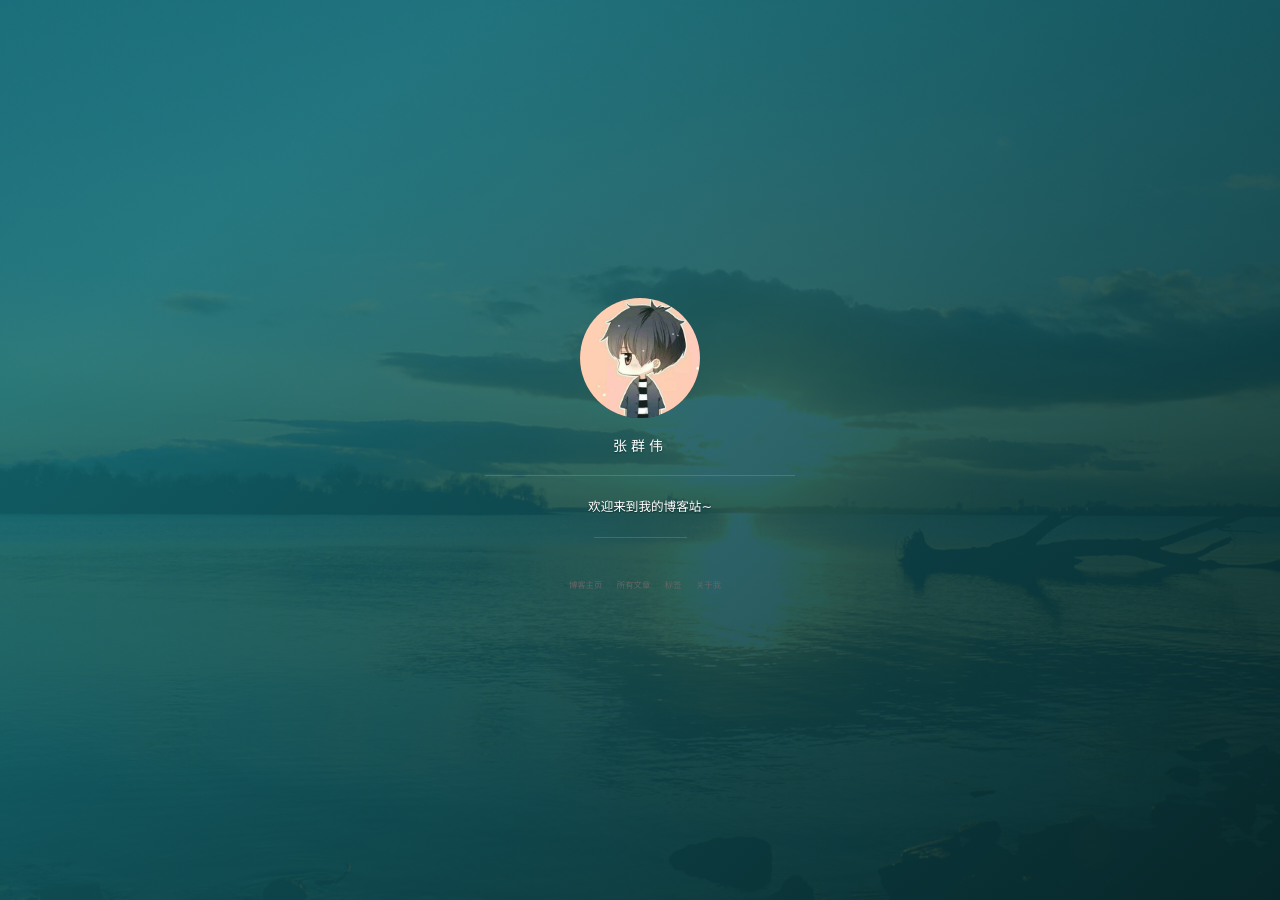
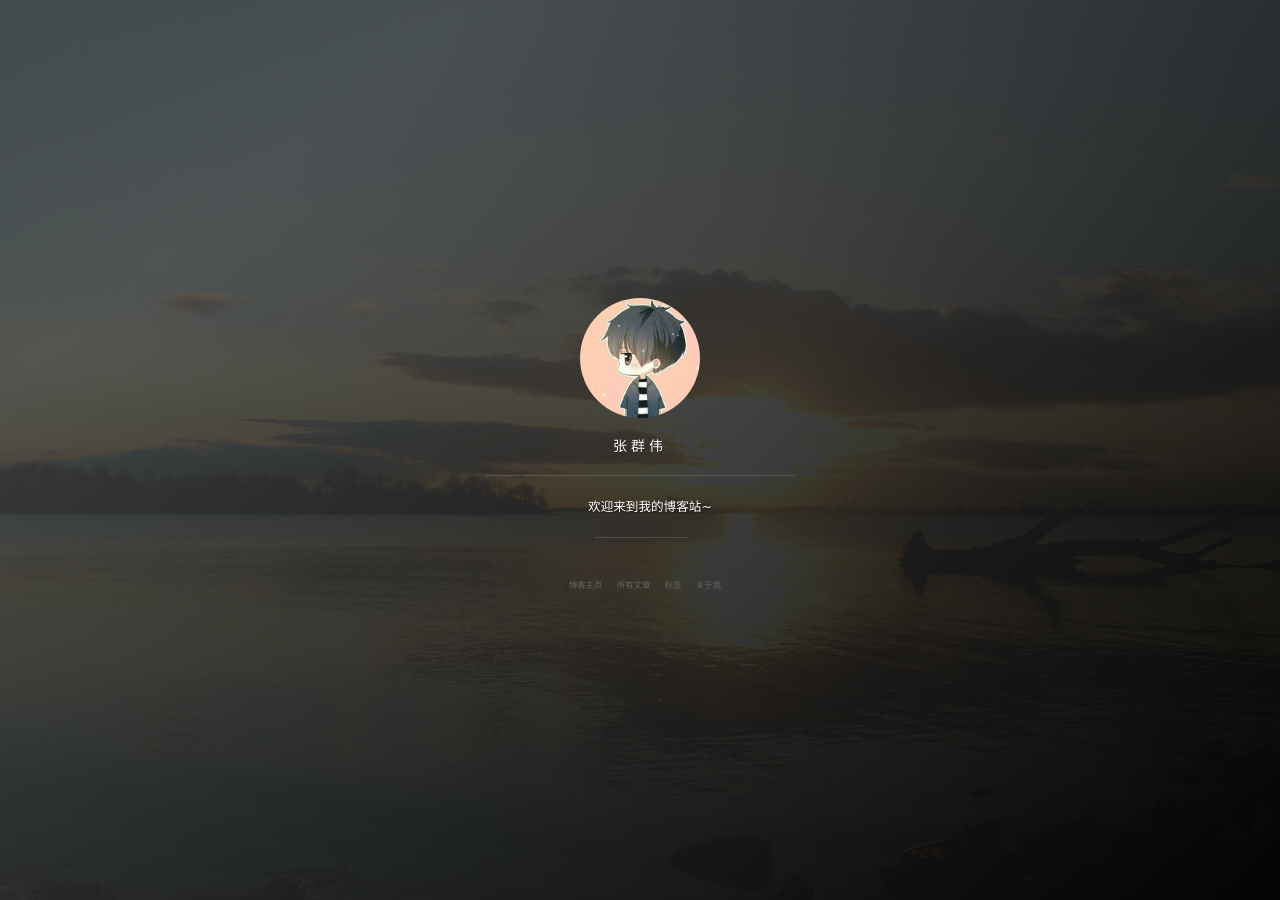
Before and after one commit to syhleo/zhangqunwei.github.io, a Jekyll site: the page built from index.html, in a window 1280 px wide. Built offline with Jekyll 4.4.1, drawn with Linux system fonts in a browser that asks for light colours; nearby versions of some CDN libraries; the list of posts is cut into pages by our own code; comment, search, counter and statistics services are not loaded.

```diff
--- a/_config.yml
+++ b/_config.yml
@@ -49,7 +49,7 @@
 textColor: #FF0000
 
 # supported colors: blue, green, purple, red, orange or slate. If you need clear, leave it empty.
-cover_color: green
+cover_color: clear
 
 # The blog button should not be removed.
 blog_button:
```
